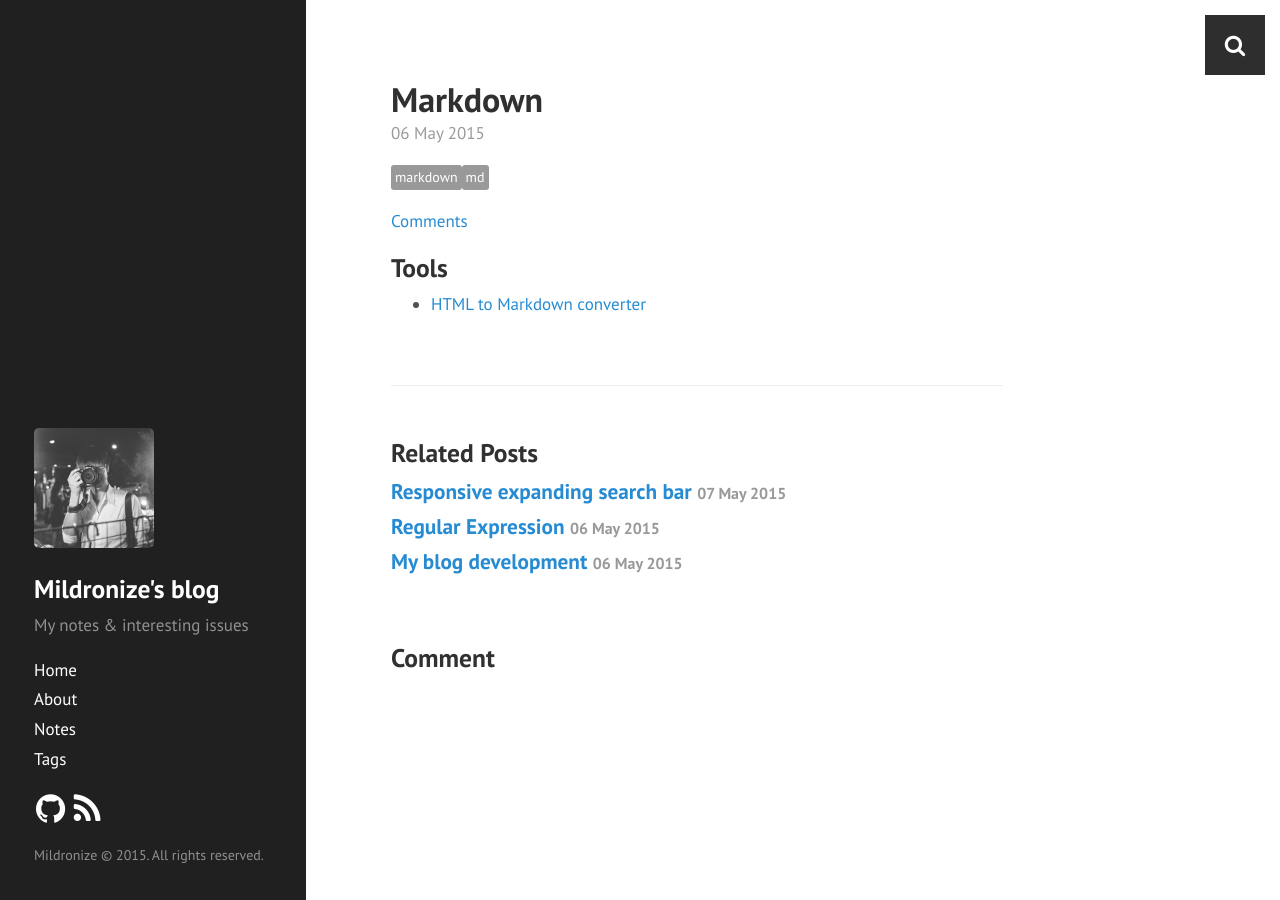
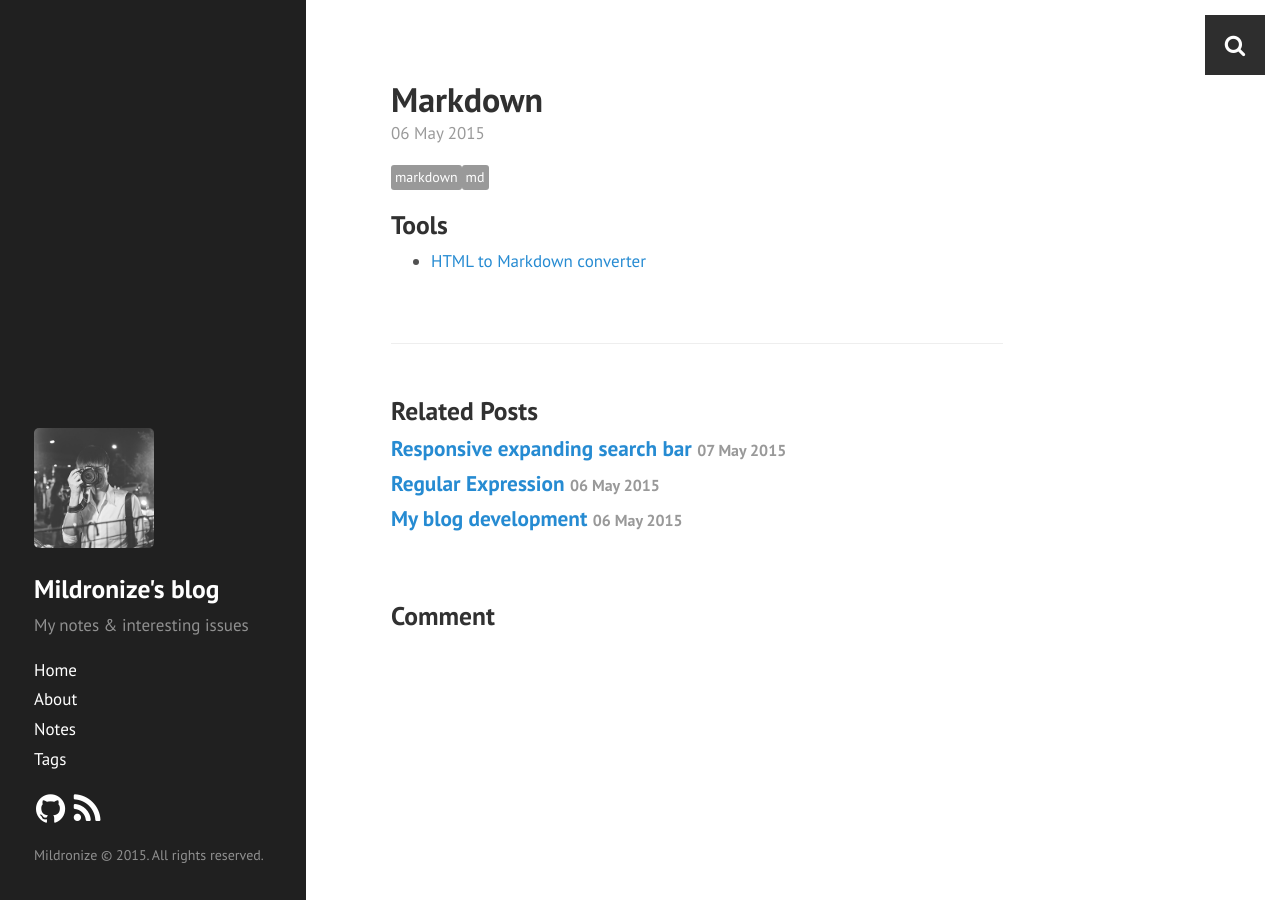
Before and after one commit to mildronize/blog-jekyll, a Jekyll site: the page built from _posts/2015-05-06-markdown.md, in a window 1280 px wide. Built offline with Jekyll 4.4.1, drawn with Linux system fonts in a browser that asks for light colours; Markdown is read by kramdown in place of the engine named in the settings; comment, search, counter and statistics services are not loaded.

Commit message:
remove comment count

```diff
--- a/_layouts/post.html
+++ b/_layouts/post.html
@@ -15,7 +15,7 @@
     <h1 itemprop="name" class="post-title">{{ page.title }}</h1>
     <p class="post-date" itemprop="datePublished" content="{{ page.date | date: "%Y-%m-%d" }}">{{ page.date | date_to_string }}</p>
     <p class="entry-tags">{% for tag in page.tags %}<div class="label"><a href="{{ site.url }}/tags/#{{ tag | cgi_escape }}" title="Pages tagged {{ tag }}" rel="tag">{{ tag }}</a></div>{% unless forloop.last %} {% endunless %}{% endfor %}</p>
-    {% if site.comment and page.comment == null %}<p><a href="{{site.url}}{{page.url}}#disqus_thread">Comments</a></p>{% endif %}
+    <!-- {% if site.comment and page.comment == null %}<p><a href="{{site.url}}{{page.url}}#disqus_thread">Comments</a></p>{% endif %} -->
     {{ content }}
 <!--    {% if page.comments %}<div id="disqus_thread"></div>{% endif %}-->
   </div>
@@ -38,5 +38,5 @@
 </div>
 {% if site.comment and page.comment == null %}
     {% include disqus.html %}
-    {% include disqus_comment_count.html %}
+    <!-- {% include disqus_comment_count.html %} -->
 {% endif %}
--- a/_layouts/showcase.html
+++ b/_layouts/showcase.html
@@ -30,5 +30,5 @@
 
 {% if site.comment and page.comment == null %}
     {% include disqus.html %}
-    {% include disqus_comment_count.html %}
+    <!-- {% include disqus_comment_count.html %} -->
 {% endif %}
```
